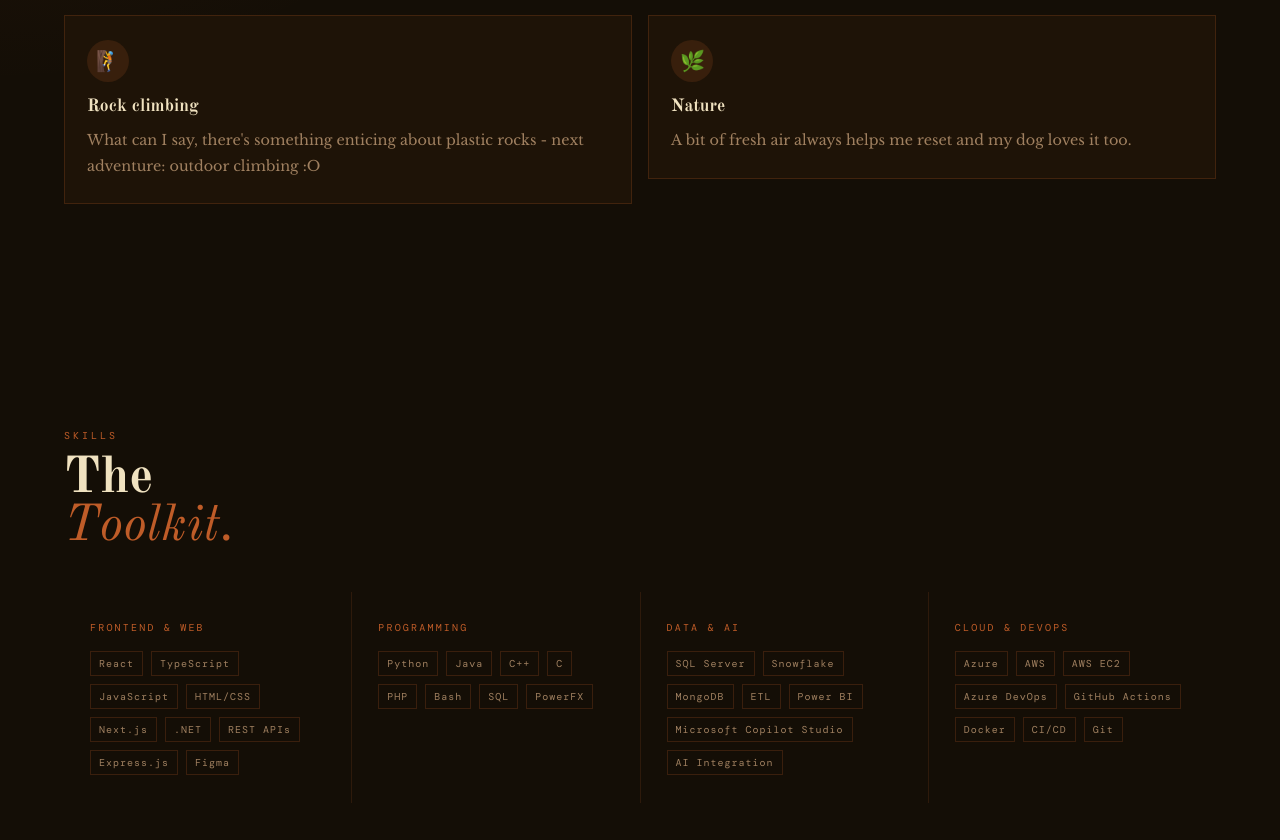
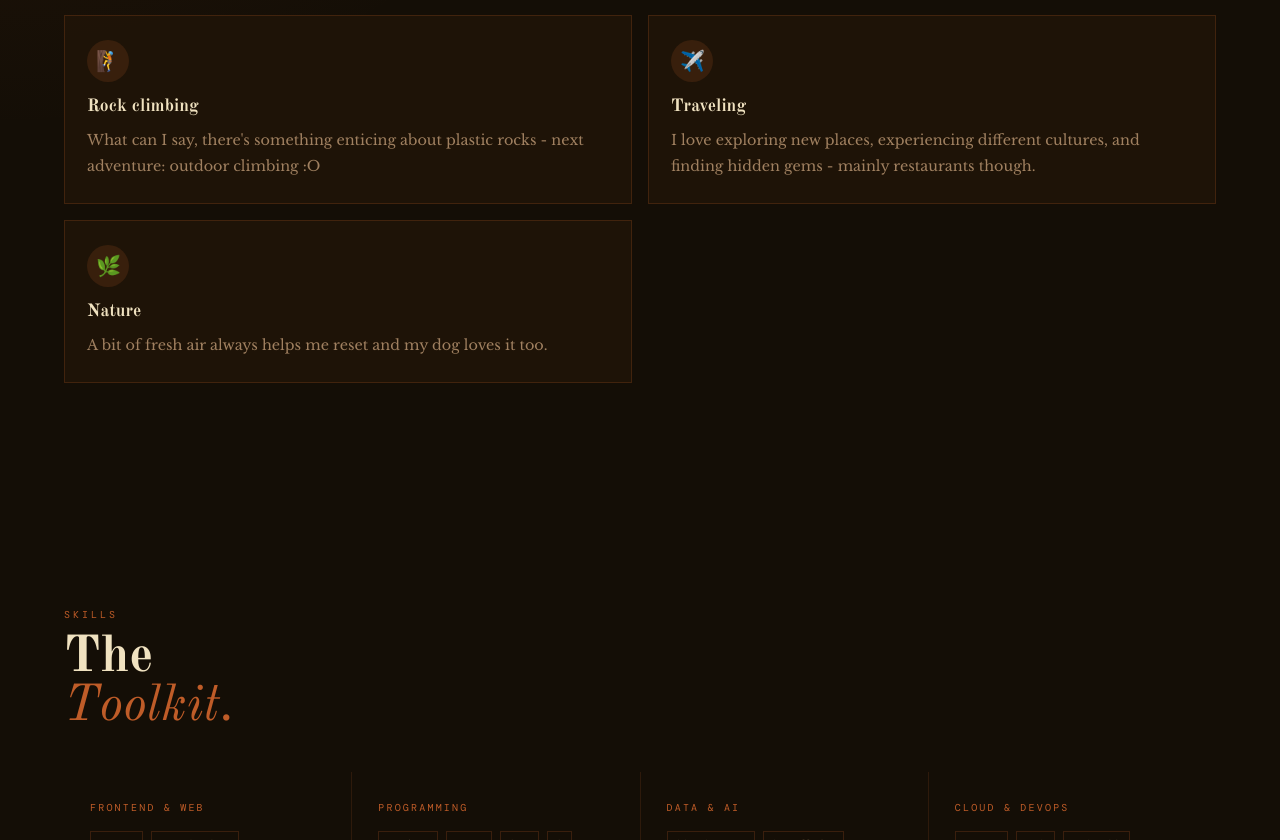
Before and after one commit to erinL168/erinL168.github.io, a React (Vite) app: page / in a window 1280 px wide. Shown: the part 4592-5432 px from the top of the page. Built offline with nearby package versions, Linux system fonts and the light colour scheme; a web font is replaced by a local one.

Commit message:
Added traveling to fun facts

```diff
--- a/src/app/App.tsx
+++ b/src/app/App.tsx
@@ -934,6 +934,11 @@
     description: "What can I say, there's something enticing about plastic rocks - next adventure: outdoor climbing :O",
   },
   {
+    icon: "✈️",
+    title: "Traveling",
+    description: "I love exploring new places, experiencing different cultures, and finding hidden gems - mainly restaurants though.",
+  },
+  {
     icon: "🌿",
     title: "Nature",
     description: "A bit of fresh air always helps me reset and my dog loves it too.",
```
